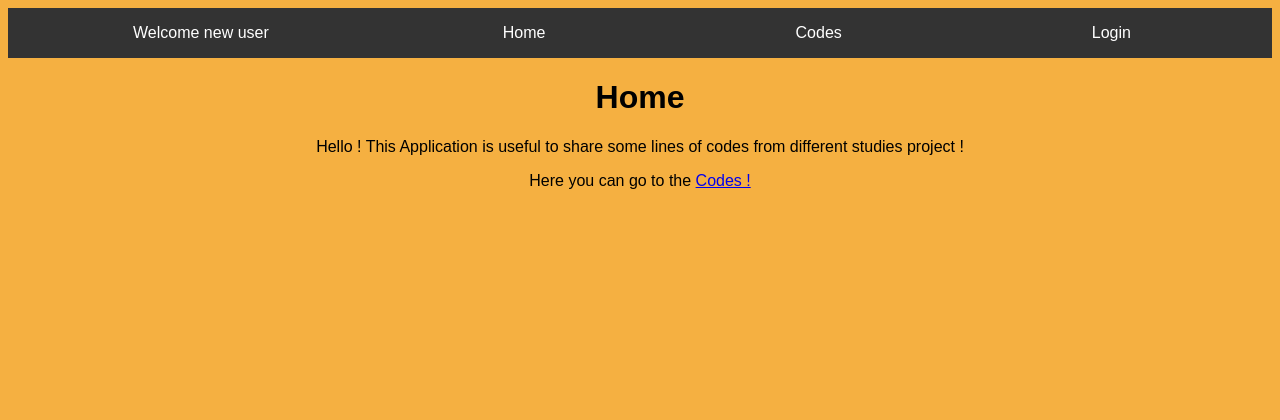
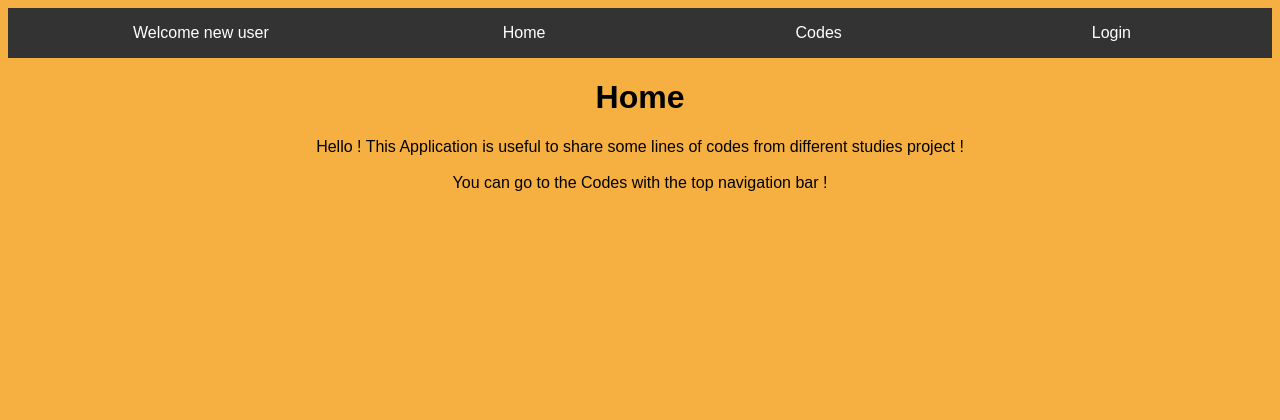
Before and after one commit to JorisMonnet/Parcode, a PHP site: page / in a window 1280 px wide. Shown: the top 420 px of the page. Run offline with PHP 8.4, Linux system fonts and the light colour scheme; data that the repository does not hold is empty.

Commit message:
change Home Page message cf User Interface

```diff
--- a/app/views/index.view.php
+++ b/app/views/index.view.php
@@ -7,10 +7,8 @@
 <main>
     <h1>Home</h1>
     <p>
-        Hello ! This Application is useful to share some lines of codes from different studies project !
-    </p>
-    <p>
-        Here you can go to the <a href="codes">Codes !</a>
+        Hello ! This Application is useful to share some lines of codes from different studies project !<br><br>
+        You can go to the Codes with the top navigation bar !
     </p>
 </main>
 
```
